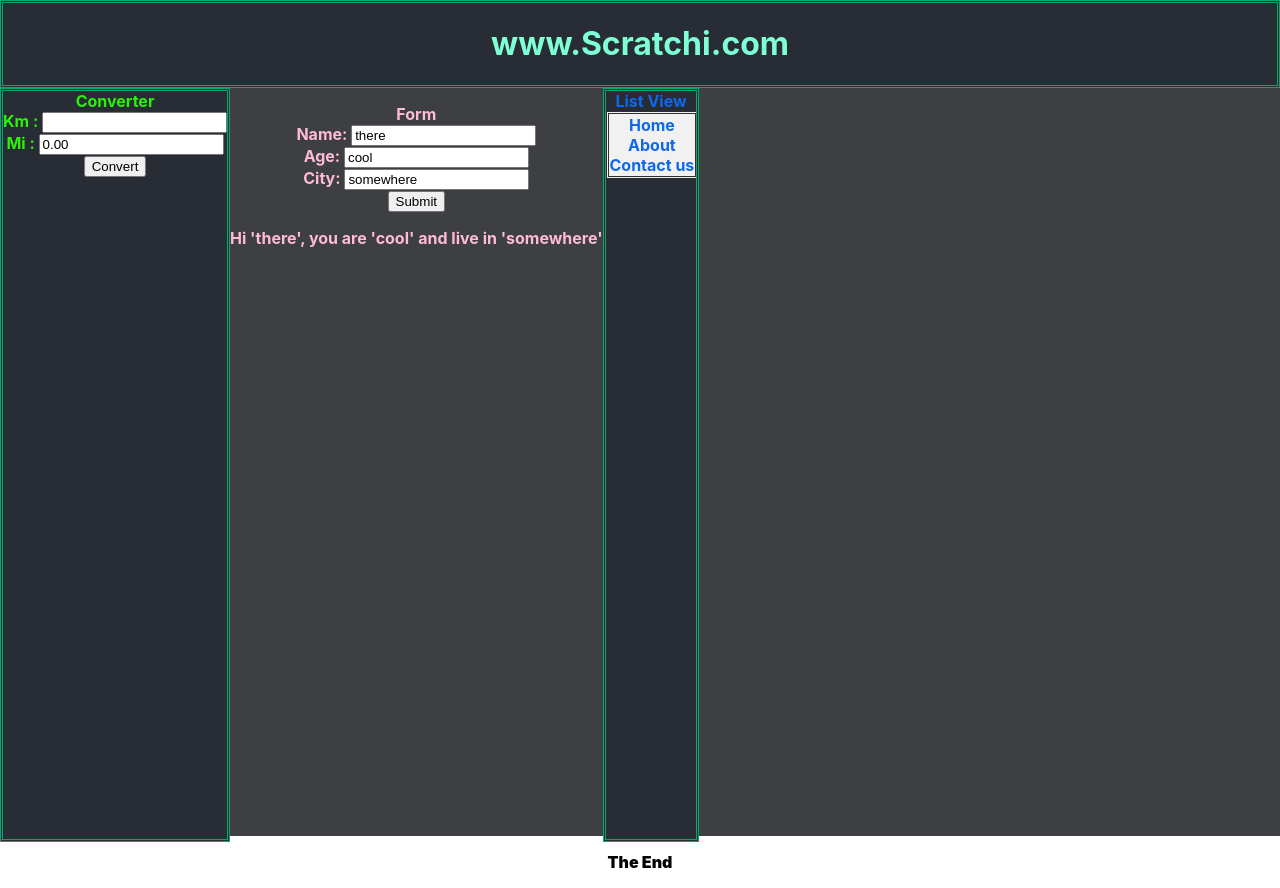
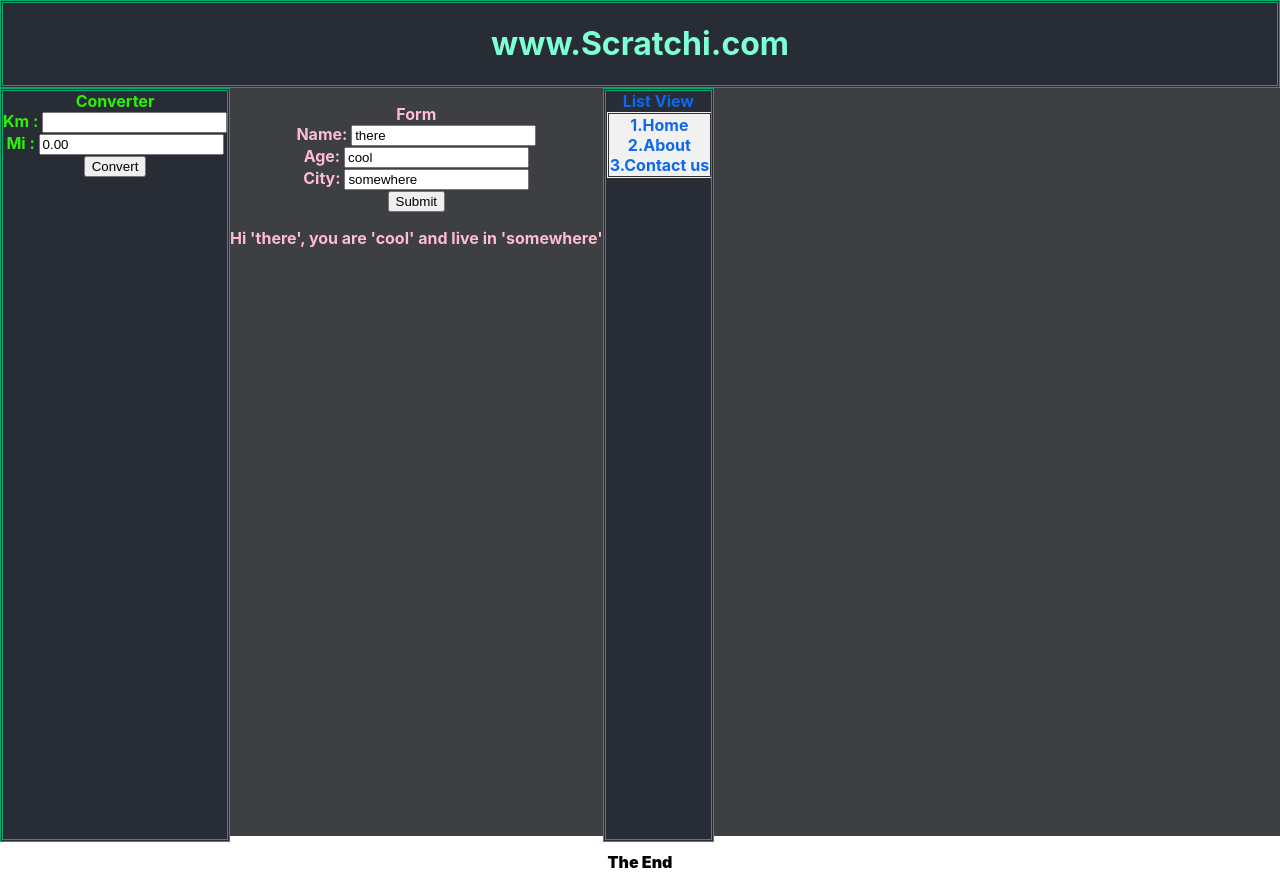
Before and after one commit to CHAKFI/ReactJs-Certif, a React (Create React App) app: page / in a window 1280 px wide. Built offline with nearby package versions, Linux system fonts and the light colour scheme.

Commit message:
add index

```diff
--- a/src/Functions.js
+++ b/src/Functions.js
@@ -92,7 +92,7 @@
 
     // const li = ["Home", "About", "Contact us"];
       const tab = attrib.data;
-      const liItems = tab.map((element, index) => <li key={index}>{element}</li> );
+      const liItems = tab.map((element, index) => <li key={index}>{index+1}.{element}</li> );
 
     return(
       <div id="listWe">
```
